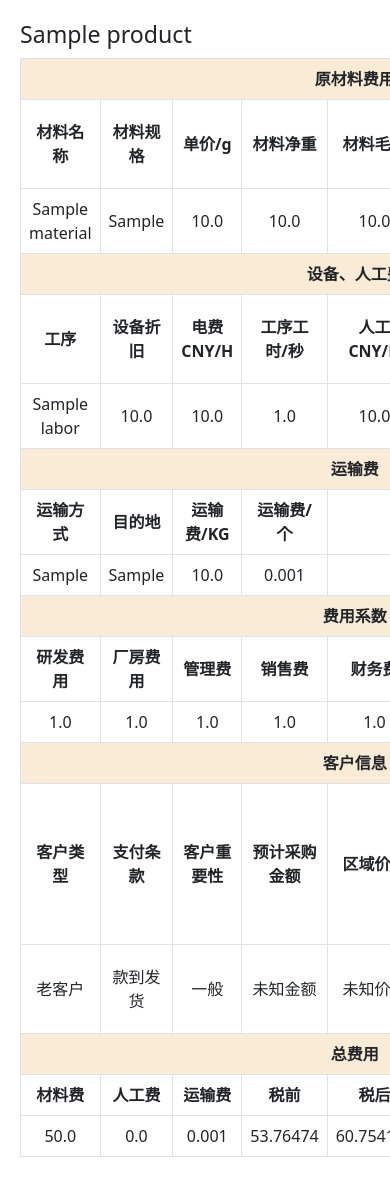
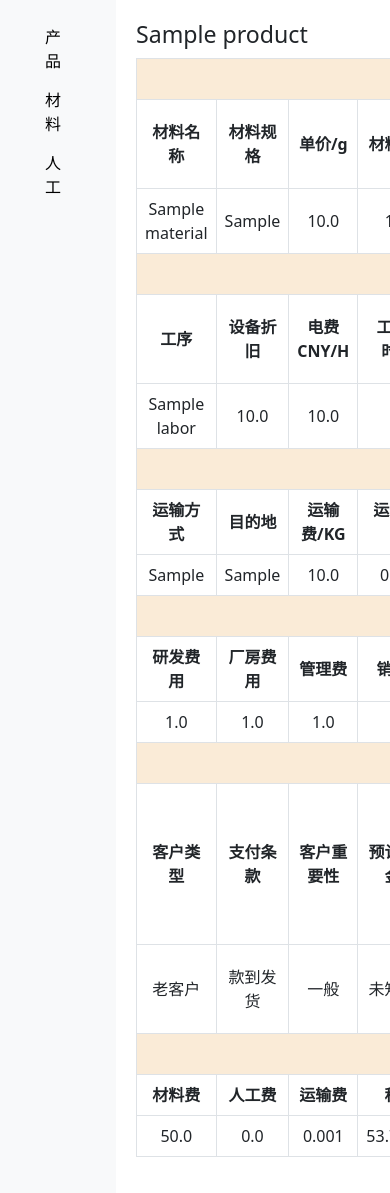
Before and after one commit to XZeusJ/costcalc, a Flask app: page /product/1/detail in a window 390 px wide, after a click that opens the changed part; the page is wider, and only the part inside the window is pictured. Shown: the part 64-1257 px from the top of that part. Run offline with Flask 3, Linux system fonts and the light colour scheme; a user stored in the database is signed in; tables that the repository leaves empty hold one stand-in row (values such as "Sample post"); some libraries are stand-ins or nearby versions.

Commit message:
implement a responsive sidebar by bootstrap5

```diff
--- a/costcalc/static/css/style.css
+++ b/costcalc/static/css/style.css
@@ -18,11 +18,6 @@ body {
     text-decoration:underline;
 }
 
-@media (max-width: 992px) {
-    .sidebar {
-        display: none;
-    }
-}
 .sidebar {
     background-color: #f8f9fa;
     padding: 20px;
--- a/costcalc/templates/base.html
+++ b/costcalc/templates/base.html
@@ -35,7 +35,7 @@
         </ul>
         {% endif %}
 
-        <button class="navbar-toggler" style="margin-right: 20px;" type="button" data-bs-toggle="collapse" data-bs-target="#sidebarCollapse" aria-controls="sidebarCollapse" aria-expanded="true" aria-label="Toggle sidebar">
+        <button class="navbar-toggler d-lg-none" style="margin-right: 20px;" type="button" data-bs-toggle="collapse" data-bs-target="#sidebarCollapse" aria-controls="sidebarCollapse" aria-expanded="false" aria-label="Toggle sidebar">
             <span class="navbar-toggler-icon"></span>
         </button>
     </nav>
@@ -45,8 +45,7 @@
     <div class="container-flex">
         {% if current_user.is_authenticated %}
         <!-- Sidebar -->
-        <div class="collapse show" id="sidebarCollapse">
-            <div class="sidebar">
+        <div class="sidebar collapse d-lg-block" id="sidebarCollapse">
             <!-- <h5>导航栏</h5> -->
             <ul class="nav flex-column">
                 <li class="nav-item">
@@ -61,7 +60,6 @@
                 </li>
                 {% endif %}
             </ul>
-            </div>
         </div>
         {% endif %}
 
```
Lines whose indentation alone changed are shown as unchanged.
